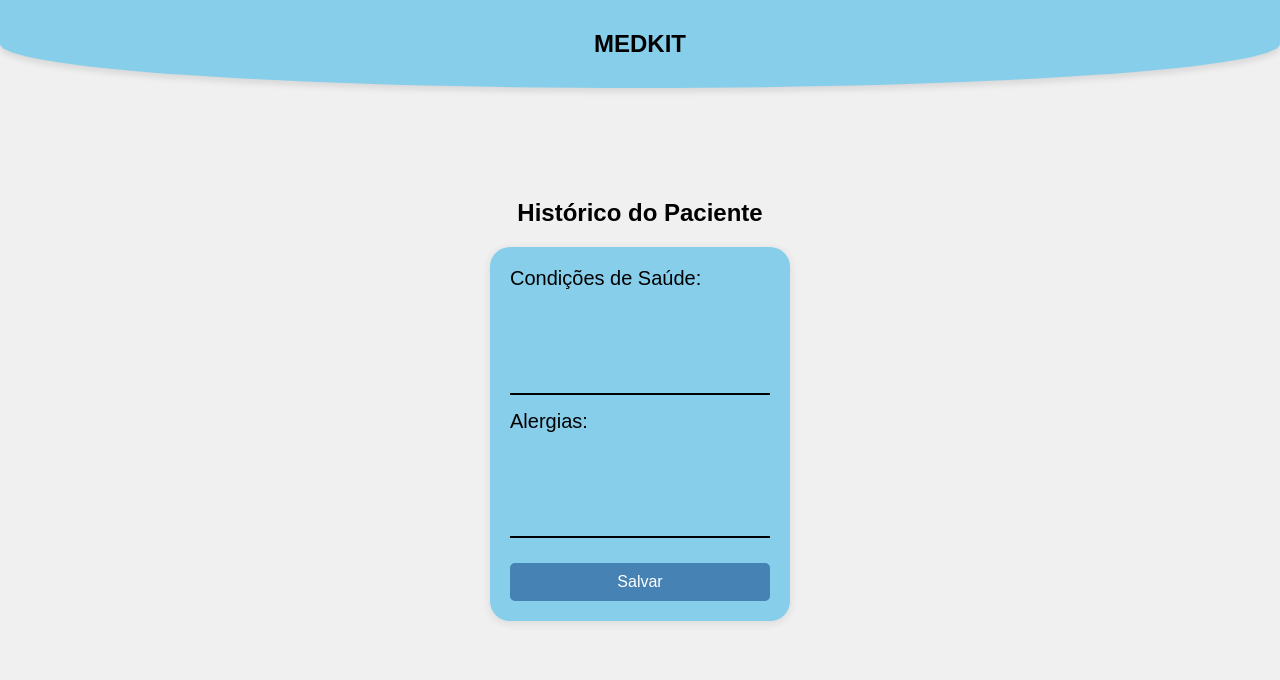
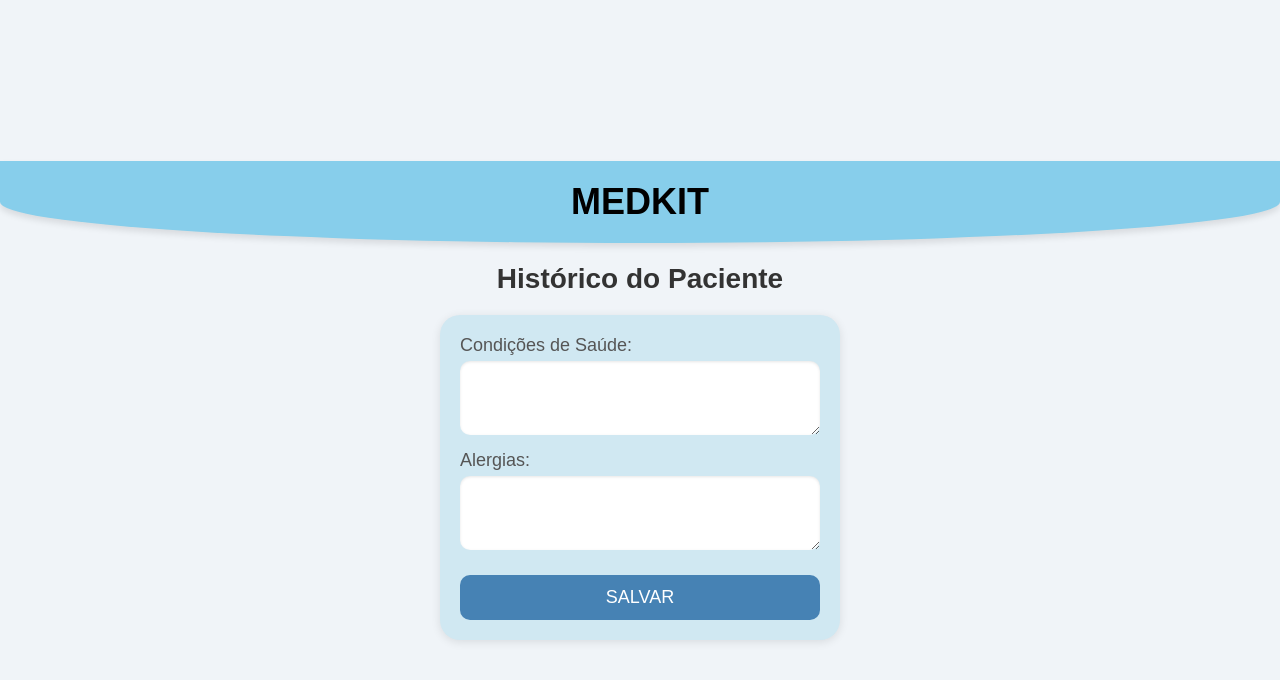
Before and after one commit to GuiVargasRodrigues/telasPI, a website: page telas/historico.html in a window 1280 px wide. Drawn offline with Linux system fonts and the light colour scheme.

Commit message:
little changes

```diff
--- a/telas/historico.html
+++ b/telas/historico.html
@@ -13,30 +13,29 @@
     <header>
         <h1>Histórico do Paciente</h1>
     </header>
-
     <div class="container">
         <form id="historico-form">
-            <label for="condicoes">Condições de Saúde:</label>
-            <textarea id="condicoes" name="condicoes" required></textarea>
-
-            <label for="alergias">Alergias:</label>
-            <textarea id="alergias" name="alergias" required></textarea>
-
-            <button type="submit">Salvar</button>
+            <div class="input-group">
+                <label for="condicoes">Condições de Saúde:</label>
+                <textarea id="condicoes" name="condicoes" rows="3" required></textarea>
+            </div>
+            <div class="input-group">
+                <label for="alergias">Alergias:</label>
+                <textarea id="alergias" name="alergias" rows="3" required></textarea>
+            </div>
+            <button type="submit">SALVAR</button>
         </form>
     </div>
-
     <script>
         document.getElementById("historico-form").addEventListener("submit", async function(event) {
             event.preventDefault();
-
             const condicoes = document.getElementById("condicoes").value;
             const alergias = document.getElementById("alergias").value;
 
             const response = await fetch("http://localhost:3000/historico", {
                 method: "POST",
                 headers: { "Content-Type": "application/json" },
-                body: JSON.stringify({ condicoes: condicoes, alergias: alergias })
+                body: JSON.stringify({ condicoes, alergias })
             });
 
             if (response.ok) {
--- a/telas/styles.css
+++ b/telas/styles.css
@@ -1,118 +1,83 @@
-/* Reset básico */
 * {
     margin: 0;
     padding: 0;
     box-sizing: border-box;
 }
 
-/* Estilo do body */
 body {
     font-family: Arial, sans-serif;
-    background-color: #f0f0f0;
+    background-color: #f0f4f8;
     display: flex;
     flex-direction: column;
     align-items: center;
     justify-content: center;
     min-height: 100vh;
-    padding: 20px;
 }
 
-/* Estilo do cabeçalho */
 nav {
-   display: flex;
-    align-items: center;
-    justify-content: center;
     background-color: #87ceeb;
-    color: black;
-    padding: 30px 20px;
-    border-bottom-left-radius: 150%;
-    border-bottom-right-radius: 150%;
+    width: 100%;
+    padding: 20px;
+    text-align: center;
+    font-size: 24px;
+    font-weight: bold;
+    border-bottom-left-radius: 50%;
+    border-bottom-right-radius: 50%;
     box-shadow: 0 4px 6px rgba(0, 0, 0, 0.1);
-    width: 100%;
-    position: fixed;
-    top: 0;
 }
 
-nav h2 {
-    font-size: 24px;
-    font-weight: bold;
-    text-align: center;
-}
-
-/* Estilo do título principal */
 header {
-    margin-top: 20px;
-    margin-bottom: 20px;
+    margin: 20px 0;
     text-align: center;
 }
 
 header h1 {
-    font-size: 24px;
-    color: black;
+    font-size: 28px;
+    color: #333;
 }
 
-/* Container do formulário */
 .container {
-    background-color: #87ceeb;
+    background-color: #d0e8f2;
     padding: 20px;
     border-radius: 20px;
-    width: 300px;
+    width: 90%;
+    max-width: 400px;
     box-shadow: 0 2px 10px rgba(0, 0, 0, 0.1);
 }
 
-/* Estilo do formulário */
-form {
+.input-group {
+    margin-bottom: 15px;
     display: flex;
     flex-direction: column;
 }
 
 label {
+    font-size: 18px;
+    color: #555;
     margin-bottom: 5px;
-    color: black;
-    font-size: 20px;
 }
 
-input,
-textarea {
-    margin-bottom: 15px;
+input, textarea {
     padding: 10px;
     border: none;
-    border-bottom: 2px solid black;
-    background-color: transparent;
-    font-size: 18px;
-}
-
-textarea {
-    resize: none;
-    height: 100px;
+    border-radius: 10px;
+    font-size: 16px;
+    background-color: #fff;
+    box-shadow: inset 0 1px 3px rgba(0, 0, 0, 0.1);
 }
 
 button {
-    padding: 10px;
     background-color: #4682b4;
     color: white;
     border: none;
-    border-radius: 5px;
-    font-size: 16px;
+    padding: 12px;
+    border-radius: 10px;
+    font-size: 18px;
     cursor: pointer;
     margin-top: 10px;
+    width: 100%;
 }
 
 button:hover {
     background-color: #5a9bd5;
 }
-
-/* Lista de registros/exames */
-ul {
-    list-style-type: none;
-    padding: 0;
-    margin-top: 20px;
-}
-
-li {
-    padding: 10px;
-    background-color: #f0f0f0;
-    border-radius: 5px;
-    margin-bottom: 10px;
-    box-shadow: 0 2px 5px rgba(0, 0, 0, 0.1);
-}
```
Also changed, not shown: telas/receitas.html (+12 -21 lines).
